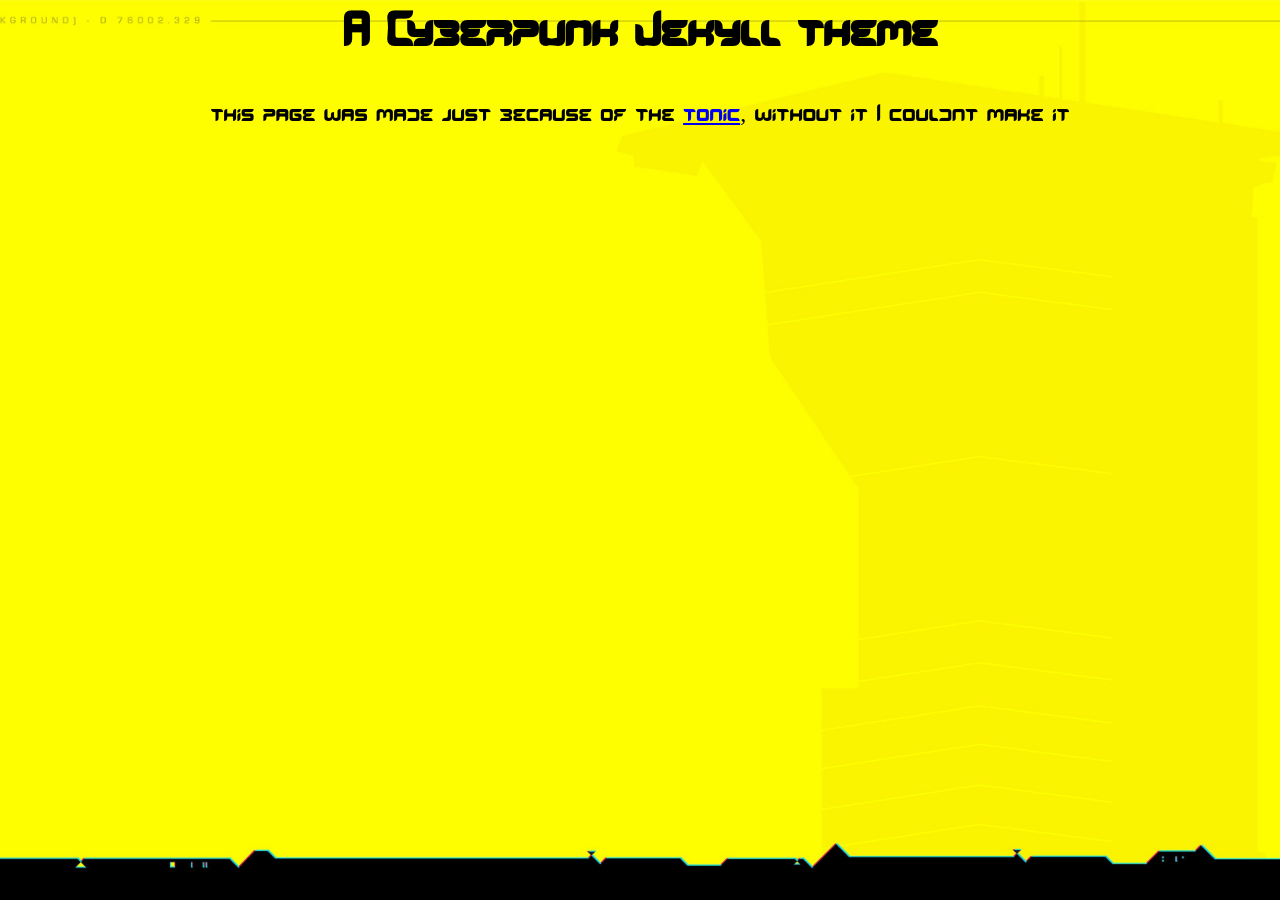
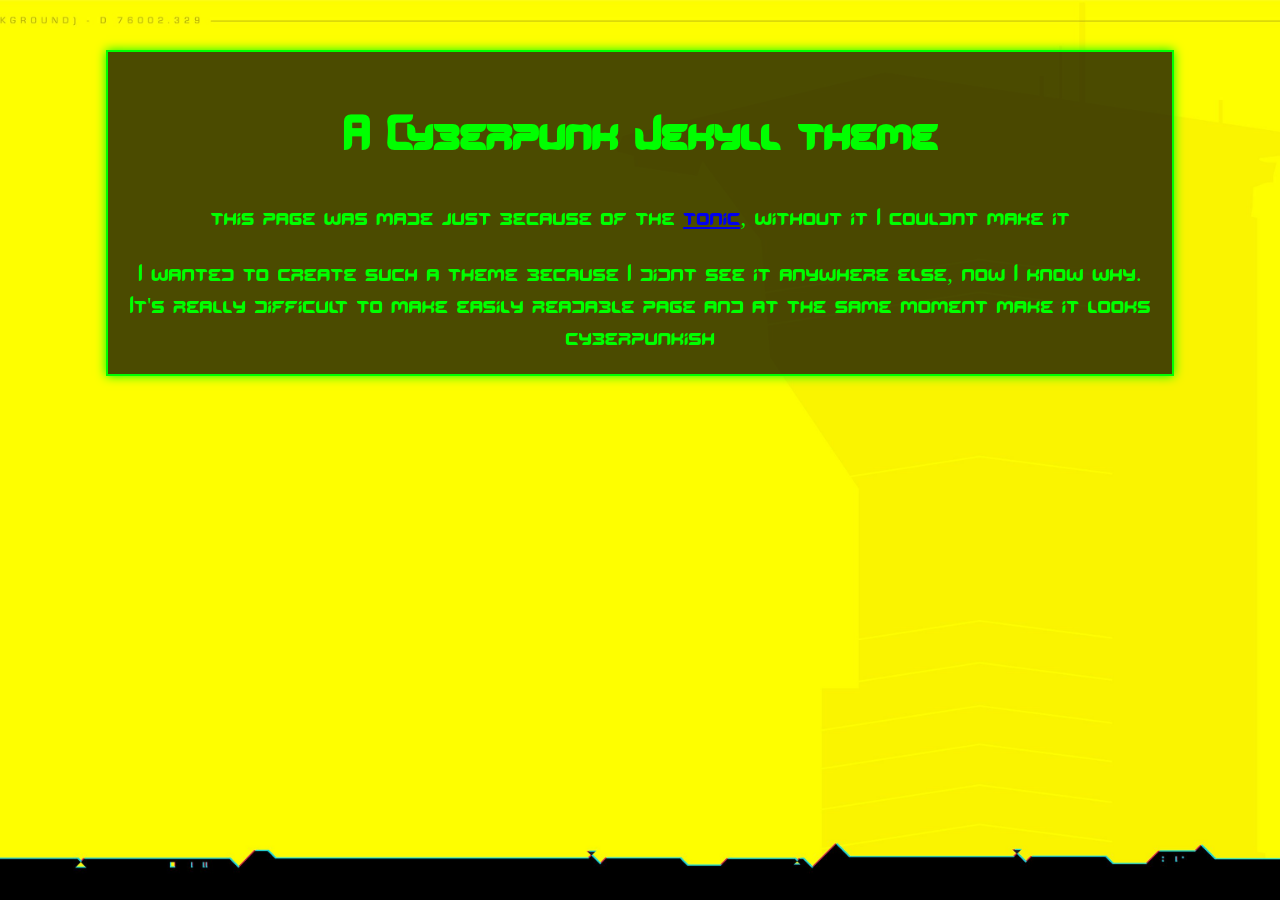
Before and after one commit to tomjaukl/Maze, a Jekyll site: the page built from index.md, in a window 1280 px wide. Built offline with Jekyll 4.4.1, drawn with Linux system fonts in a browser that asks for light colours.

Commit message:
madeInfoboxUpdatedMD

```diff
--- a/_includes/head.html
+++ b/_includes/head.html
@@ -1,7 +1,6 @@
 <link rel="stylesheet" href="{{ '/assets/cyberpunk.css' | relative_url }}">
 <head>
   <title>{{ page.title }} | {{ site.title }}</title>
-
   <meta charset="utf-8">
   <meta name="viewport" content="width=device-width, initial-scale=1">
 </head>
--- /dev/null
+++ b/_includes/infobox.html
@@ -0,0 +1,5 @@
+<link rel="stylesheet" href="{{ '/assets/cyberpunk.css' | relative_url }}">
+<div class="infobox">
+  {{ content }}
+  {{ page.description }}
+</div>
--- a/_layouts/default.html
+++ b/_layouts/default.html
@@ -1,6 +1,6 @@
 <html>
   <body>
-        {{ content }}
         {% include head.html %}
+        {% include infobox.html %}
   </body>
 </html>
--- a/_sass/base.scss
+++ b/_sass/base.scss
@@ -16,3 +16,12 @@ body {
   background-repeat: no-repeat;
   text-align: center;
 }
+.infobox{
+  background-color: rgba(0, 0, 0, 0.7);
+  color: #00ff00;
+  border: 2px solid #00ff00;
+  padding: 20px;
+  margin: 50px auto;
+  width: 80%;
+  box-shadow: 0 0 10px #00ff00;
+}
--- a/index.md
+++ b/index.md
@@ -1,6 +1,7 @@
 ---
 title: Home
 layout: default
+description: I wanted to create such a theme because I didnt see it anywhere else, now I know why. It's really difficult to make easily readable page and at the same moment make it looks cyberpunkish
 ---
 
 # A Cyberpunk Jekyll theme
```
